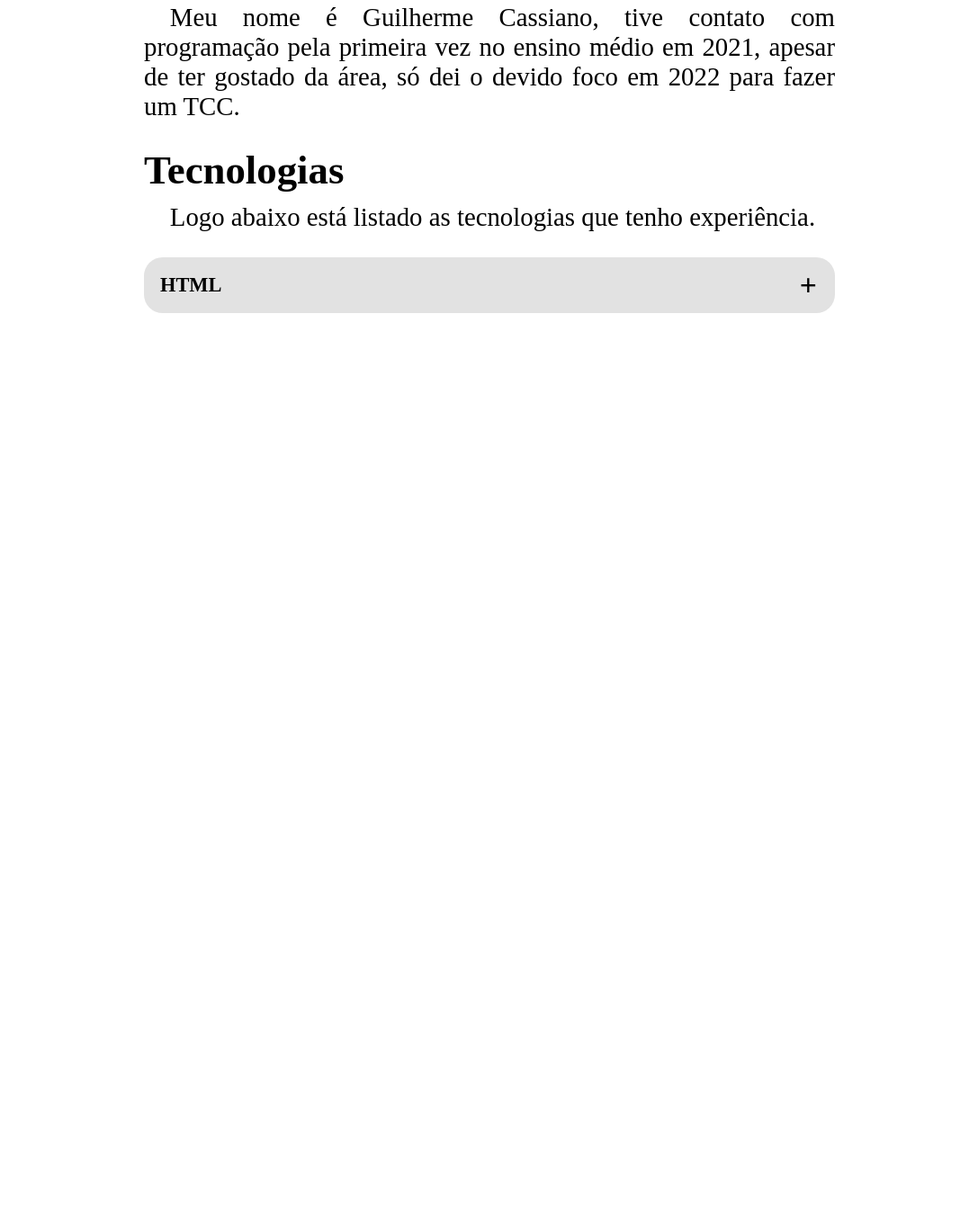
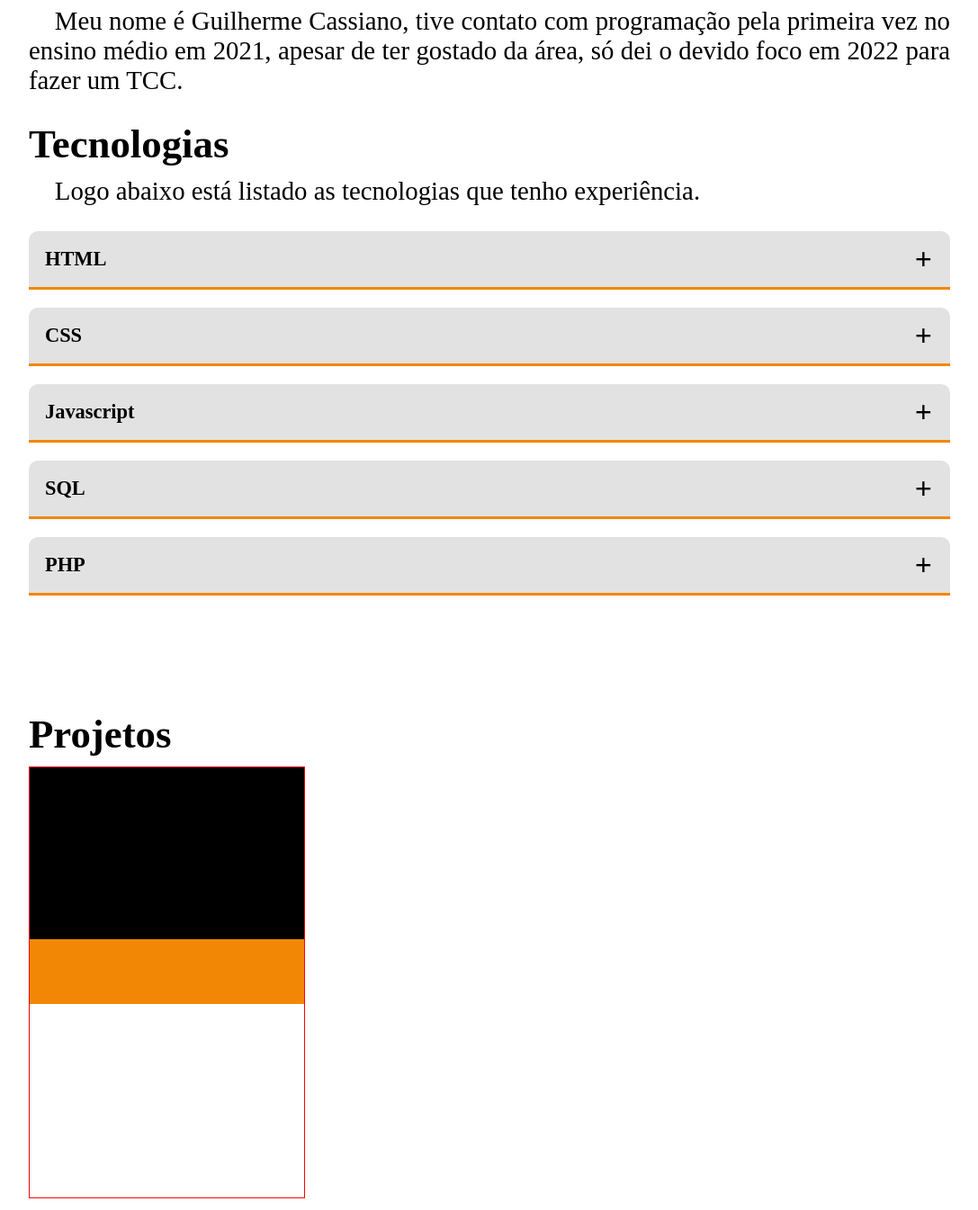
Before and after one commit to guicassiano/portfolio, a plain HTML site: page index.html in a window 1280 px wide. Shown: the part 224-1569 px from the top of the page at 90% size, without its empty margins (96-1183 px from the left). Before the commit the page ends 800 px from the top, so only its background shows below. Drawn offline with Linux system fonts and the light colour scheme.

Commit message:
start of projects

```diff
--- a/assets/css/style.css
+++ b/assets/css/style.css
@@ -16,6 +16,7 @@
     padding: 10px 10%;
     color: var(--Laranja-total-5-hex);
     align-items: center;
+    border-bottom: 4px solid #F28705;
 }
 h1{
     text-transform: uppercase;
@@ -48,10 +49,10 @@ a:hover{
     transition-timing-function: linear;
 }
 main{
-    margin: 90px 20%;
+    margin: 90px 10%;
 }
 
-.about-me h2{
+.about-me h2, .projetos h2{
     font-size: 2.8em;
     text-transform: capitalize;
     margin-bottom: 10px;
@@ -67,16 +68,17 @@ main{
 } */
 .accordion .contentBx{
     position: relative;
-    margin-bottom: 10px;
+    margin-bottom: 20px;
 }
 .accordion .contentBx .label{
     position: relative;
     padding: 18px;
-    border-radius: 1.3rem;
+    border-radius: 10px 10px 0 0;
     background-color: #e2e2e2;
     cursor: pointer;
     font-weight: bolder;
     font-size: 1.4em;
+    border-bottom: 3px solid #F28705;
 }
 .accordion .contentBx .label::before{
     content: '+';
@@ -97,6 +99,44 @@ main{
     overflow-y: auto;
 }
 .accordion .contentBx.active .content{
-    height: 150px;
+    height: fit-content;
+    max-height: 300px;
     padding: 10px;
+    background-color: #e2e2e2;
 }
+.accordion .contentBx.active .content p{
+    display: inline-flex;
+    width: 48%;
+    margin-bottom: 8px;
+    padding: 0;
+    overflow-wrap: break-word;
+    text-indent: 0;
+    text-align: left;
+}
+.accordion .contentBx.active .content p::before{
+    content: '-';
+    padding-right: 10px;
+}
+
+.projetos{
+    margin: 10%;
+}
+.cards{
+    display: flex;
+    flex-wrap: wrap;
+    justify-content: space-between;
+}
+.card{
+    width: 30%;
+    height: 480px;
+    margin-bottom: 10px;
+    border: 1px solid red;
+}
+.card-img{
+    background-color: #000;
+    height: 40%;
+}
+.card-tecs{
+    background-color: #F28705;
+    height: 15%;
+}
--- a/assets/js/accordion.js
+++ b/assets/js/accordion.js
@@ -1,6 +1,6 @@
 function createList(...list){
     return `
-    <li>${list}</li>
+    <p>${list}</p>
     `
 }
 
@@ -10,9 +10,7 @@ function tec(nameTec,lista){
         <div class="contentBx">
             <div class="label">${nameTec}</div>
             <div class="content">
-            <ul>
                 ${lista}
-            </ul>
             </div>
         </div>
     </div>
@@ -20,7 +18,11 @@ function tec(nameTec,lista){
 }
 
 document.querySelector("#accordion").innerHTML = `
-    ${tec("HTML",createList("a")+createList("b"))}
+    ${tec("HTML")}
+    ${tec("CSS")}
+    ${tec("Javascript")}
+    ${tec("SQL")}
+    ${tec("PHP")}
 `
 
 
--- a/index.html
+++ b/index.html
@@ -29,22 +29,28 @@
                 <p>Meu nome é Guilherme Cassiano, tive contato com programação pela primeira vez no ensino médio em 2021, apesar de ter gostado da área, só dei o devido foco em 2022 para fazer um TCC.</p>
                 <h2>tecnologias</h2>
                 <p>Logo abaixo está listado as tecnologias que tenho experiência.</p>
-                <!-- <div class="accordion">
-                    <div class="contentBx">
-                        <div class="label">List One</div>
-                        <div class="content">
-                            <ul>
-                                <li>Semantica</li>
-                            </ul>
-                        </div>
-                    </div>
-                </div> -->
                 <div id="accordion">
-
+                    <!-- Aqui é adicionado as tecnologias no arquivo assets/js/accordion.js -->
                 </div>
-
             </div>
         </main>
+
+        <section class="projetos">
+            <h2>projetos</h2>
+            <div class="cards">
+                <div class="card">
+                    <div class="card-img">
+                        <img src="" alt="">
+                    </div>
+                    <div class="card-tecs">
+
+                    </div>
+                    <div class="card-description">
+
+                    </div>
+                </div>
+            </div>
+        </section>
     </div>
 
     <script src="assets/js/accordion.js"></script>
```
